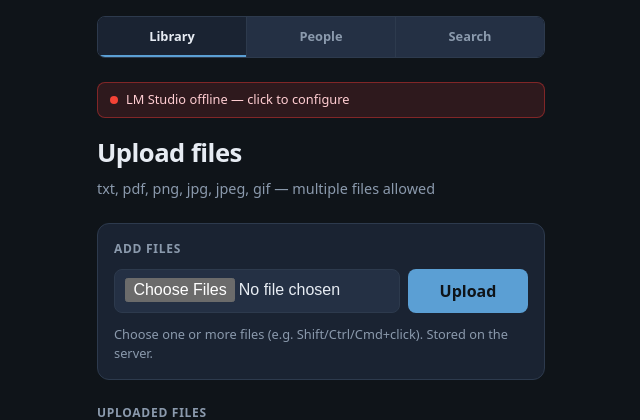
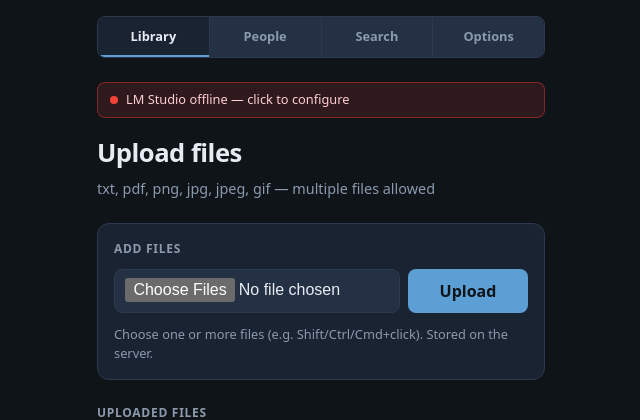
Before and after one commit to antonioortegajr/file-up-down-ui-flask, a Flask app: page /files in a window 1280 px wide. Shown: the top 420 px of the page, without its empty margins (319-959 px from the left). Run offline with Flask 3, Linux system fonts and the light colour scheme; data that the repository does not hold is empty.

Commit message:
Add Options link to library.html nav

```diff
--- a/templates/library.html
+++ b/templates/library.html
@@ -338,6 +338,7 @@
       <a href="{{ url_for('upload_form') }}" class="is-active">Library</a>
       <a href="{{ url_for('people_page') }}">People</a>
       <a href="{{ url_for('search_page') }}">Search</a>
+      <a href="{{ url_for('options_page') }}">Options</a>
     </nav>
     {% include 'lms_banner.html' %}
     <header>
```
